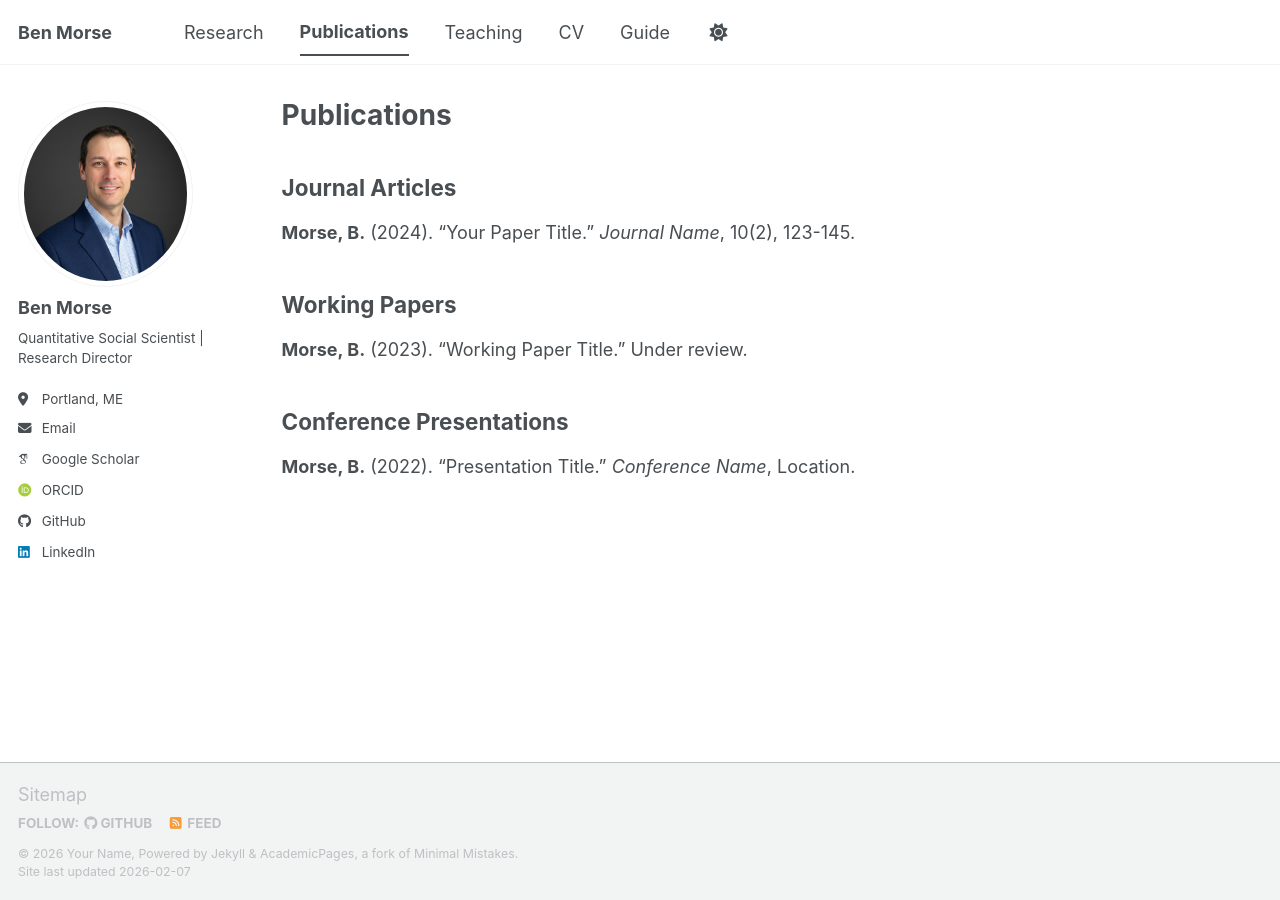
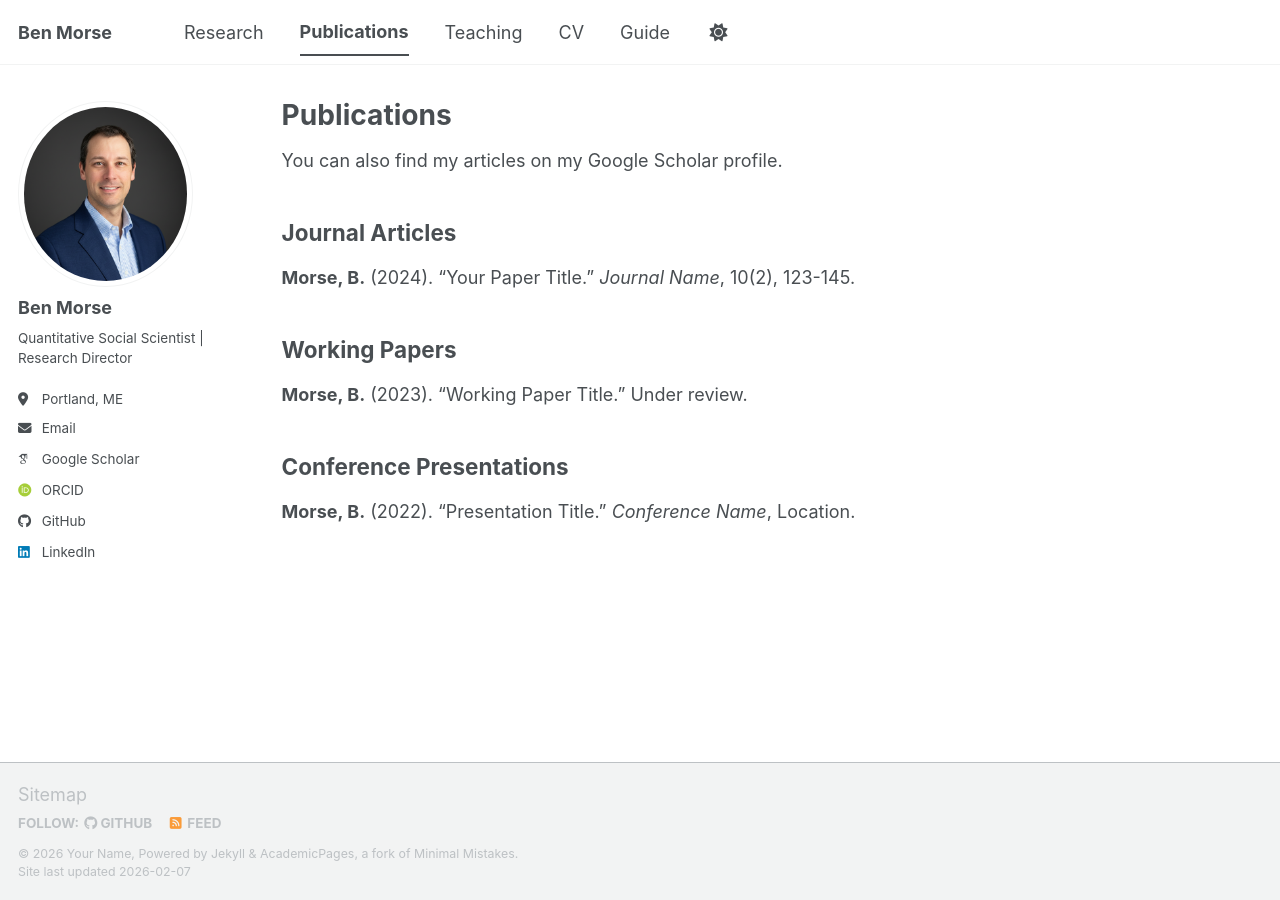
Before and after one commit to bensmorse/bensmorse.github.io, a Jekyll site: the page built from _pages/publications.md, in a window 1280 px wide. Built offline with Jekyll 4.4.1, drawn with Linux system fonts in a browser that asks for light colours; some web fonts are replaced; a script bundle is joined from its source files by our own code; library files that are not in the unit come from our copies.

Commit message:
Update publications.md

```diff
--- a/_pages/publications.md
+++ b/_pages/publications.md
@@ -4,6 +4,8 @@ title: "Publications"
 permalink: /publications/
 author_profile: true
 ---
+
+You can also find my articles on my Google Scholar profile.
 
 ## Journal Articles
 
```
